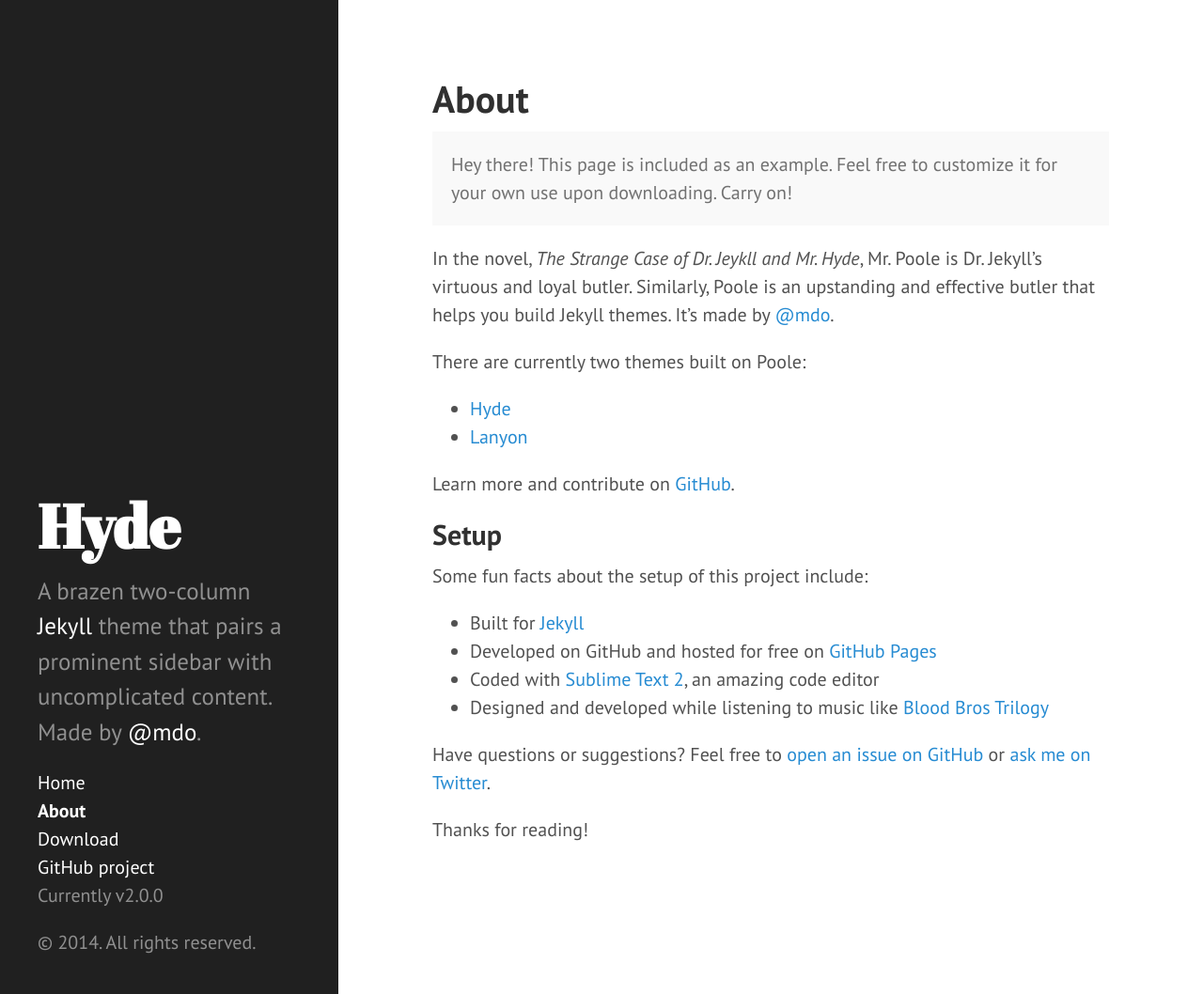
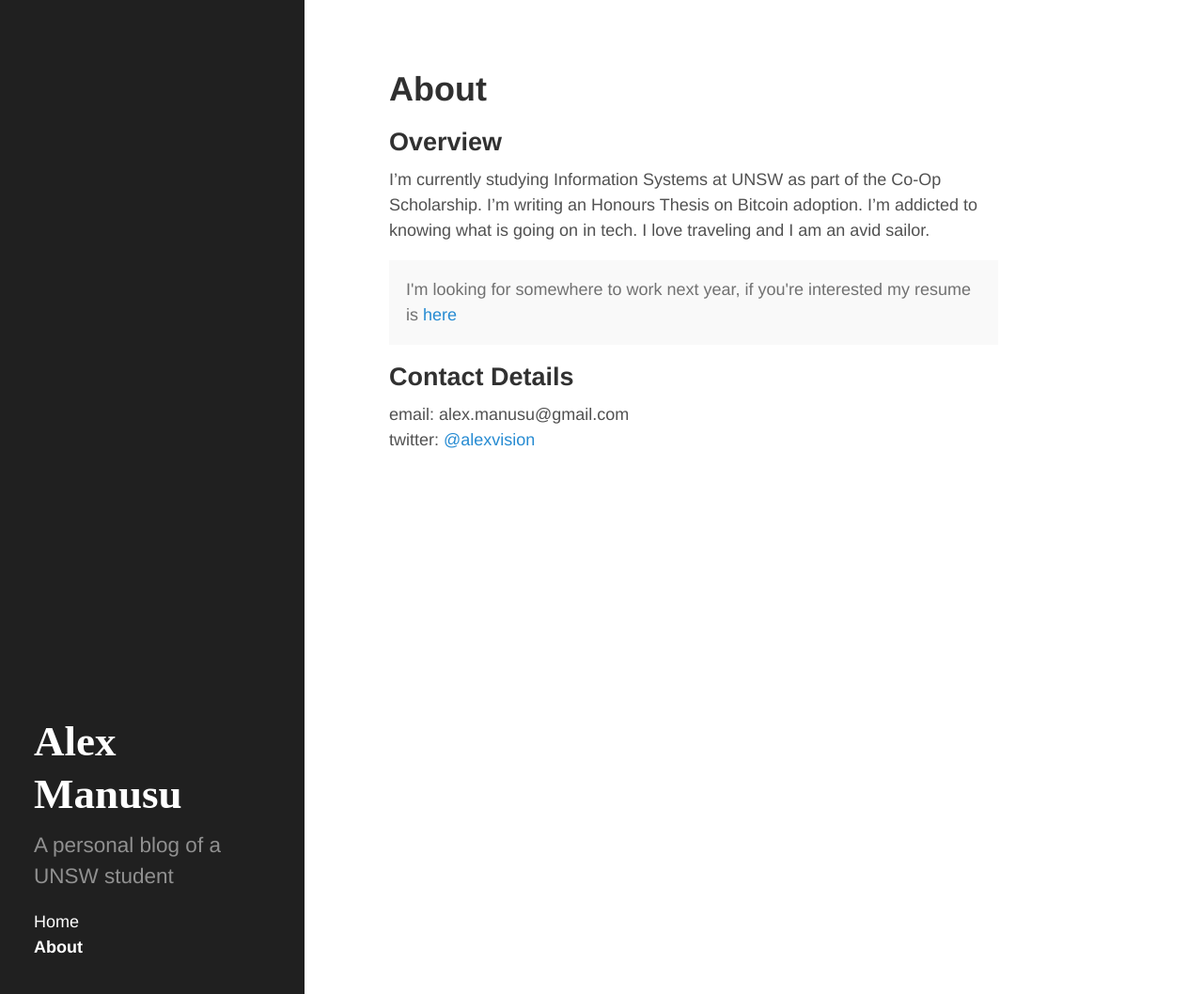
Before and after one commit to alexvision/alexvision.github.com, a Jekyll site: the page built from about.md, in a window 1280 px wide and 1058 px high. Shown: the whole window at 94% size. Built offline with Jekyll 4.4.1, drawn with Linux system fonts in a browser that asks for light colours; Markdown is read by kramdown in place of the engine named in the settings.

Commit message:
First customisations and inital content

```diff
--- a/CNAME
+++ b/CNAME
@@ -1 +1 @@
-hyde.getpoole.com
+example.com
--- a/_config.yml
+++ b/_config.yml
@@ -6,14 +6,14 @@
 permalink:        pretty
 
 # Setup
-title:            Hyde
-tagline:          'A Jekyll theme'
-description:      'A brazen two-column <a href="http://jekyllrb.com" target="_blank">Jekyll</a> theme that pairs a prominent sidebar with uncomplicated content. Made by <a href="https://twitter.com/mdo" target="_blank">@mdo</a>.'
+title:            Alex Manusu
+tagline:          'A blog based on <a href="https://github.com/poole/hyde">Hyde</a>'
+description:      'A personal blog of a UNSW student'
 url:              http://hyde.getpoole.com
 
 author:
-  name:           'Mark Otto'
-  url:            https://twitter.com/mdo
+  name:           'Alex Manusu'
+  url:            https://twitter.com/alexvision
 
 paginate:         5
 
--- a/_includes/sidebar.html
+++ b/_includes/sidebar.html
@@ -26,11 +26,11 @@
         {% endif %}
       {% endfor %}
 
-      <li class="sidebar-nav-item"><a href="{{ site.github.repo }}/archive/v{{ site.version }}.zip">Download</a></li>
+<!--       <li class="sidebar-nav-item"><a href="{{ site.github.repo }}/archive/v{{ site.version }}.zip">Download</a></li>
       <li class="sidebar-nav-item"><a href="{{ site.github.repo }}">GitHub project</a></li>
       <li class="sidebar-nav-item">Currently v{{ site.version }}</li>
-    </ul>
+ -->    </ul>
 
-    <p>&copy; {{ site.time | date: '%Y' }}. All rights reserved.</p>
+    <!-- <p>&copy; {{ site.time | date: '%Y' }}. All rights reserved.</p> -->
   </div>
 </div>
--- a/about.md
+++ b/about.md
@@ -3,28 +3,15 @@
 title: About
 ---
 
+
+## Overview
+I'm currently studying Information Systems at UNSW as part of the Co-Op Scholarship. I'm  writing an Honours Thesis on Bitcoin adoption. I'm addicted to knowing what is going on in tech. I love traveling and I am an avid sailor.
+
 <p class="message">
-  Hey there! This page is included as an example. Feel free to customize it for your own use upon downloading. Carry on!
+I'm looking for somewhere to work next year, if you're interested my resume is <a href="{{ alexvision.github.io }}/assets/resume14.pdf">here</a>
 </p>
 
-In the novel, *The Strange Case of Dr. Jeykll and Mr. Hyde*, Mr. Poole is Dr. Jekyll's virtuous and loyal butler. Similarly, Poole is an upstanding and effective butler that helps you build Jekyll themes. It's made by [@mdo](https://twitter.com/mdo).
 
-There are currently two themes built on Poole:
-
-* [Hyde](http://hyde.getpoole.com)
-* [Lanyon](http://lanyon.getpoole.com)
-
-Learn more and contribute on [GitHub](https://github.com/poole).
-
-## Setup
-
-Some fun facts about the setup of this project include:
-
-* Built for [Jekyll](http://jekyllrb.com)
-* Developed on GitHub and hosted for free on [GitHub Pages](https://pages.github.com)
-* Coded with [Sublime Text 2](http://sublimetext.org), an amazing code editor
-* Designed and developed while listening to music like [Blood Bros Trilogy](https://soundcloud.com/maddecent/sets/blood-bros-series)
-
-Have questions or suggestions? Feel free to [open an issue on GitHub](https://github.com/poole/issues/new) or [ask me on Twitter](https://twitter.com/mdo).
-
-Thanks for reading!
+## Contact Details
+  email: alex.manusu@gmail.com
+  twitter: [@alexvision](http://twitter.com/alexvision)
--- a/public/css/hyde.css
+++ b/public/css/hyde.css
@@ -32,16 +32,17 @@
  */
 
 html {
-  font-family: "PT Sans", Helvetica, Arial, sans-serif;
+  font-family: "Merriweather", Helvetica, Arial, sans-serif;
 }
 @media (min-width: 48rem) {
   html {
-    font-size: 16px;
+    font-size: 14px;
+    font-weight: lighter;
   }
 }
 @media (min-width: 58rem) {
   html {
-    font-size: 20px;
+    font-size: 18px;
   }
 }
 
@@ -79,8 +80,9 @@
 .sidebar-about h1 {
   color: #fff;
   margin-top: 0;
-  font-family: "Abril Fatface", serif;
-  font-size: 3.25rem;
+  font-family: "Lustria", serif;
+  font-size: 2.5rem;
+  /*font-weight: lighter;*/
 }
 
 /* Sidebar nav */
```
Also changed, not shown: _drafts/old_about.md (added, +30 -0 lines), _posts/2012-02-06-whats-jekyll.md (deleted, +0 -12 lines), _posts/2014-04-25-first-post.md (added, +8 -0 lines), _drafts/2012-02-07-example-content.md (renamed from _posts/2012-02-07-example-content.md), _drafts/2013-12-28-introducing-hyde.md (renamed from _posts/2013-12-28-introducing-hyde.md), 1 other file.
